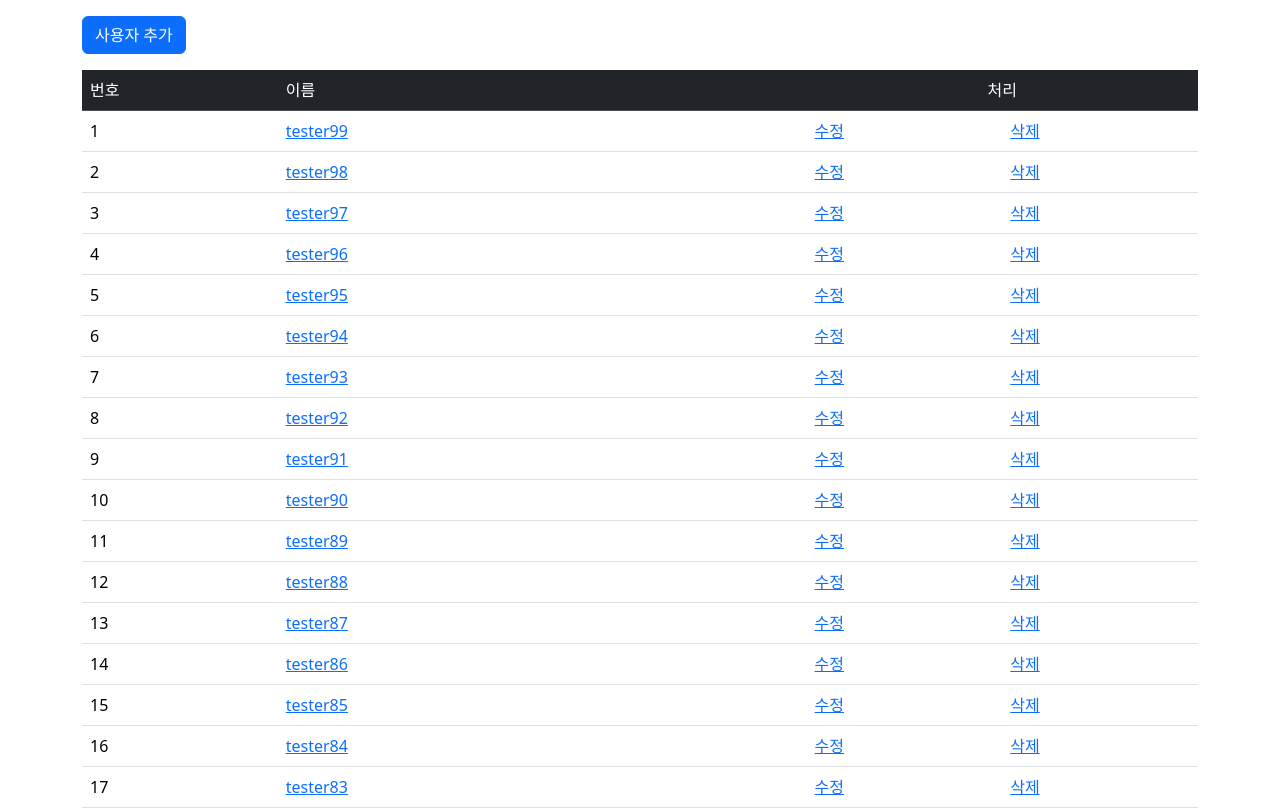
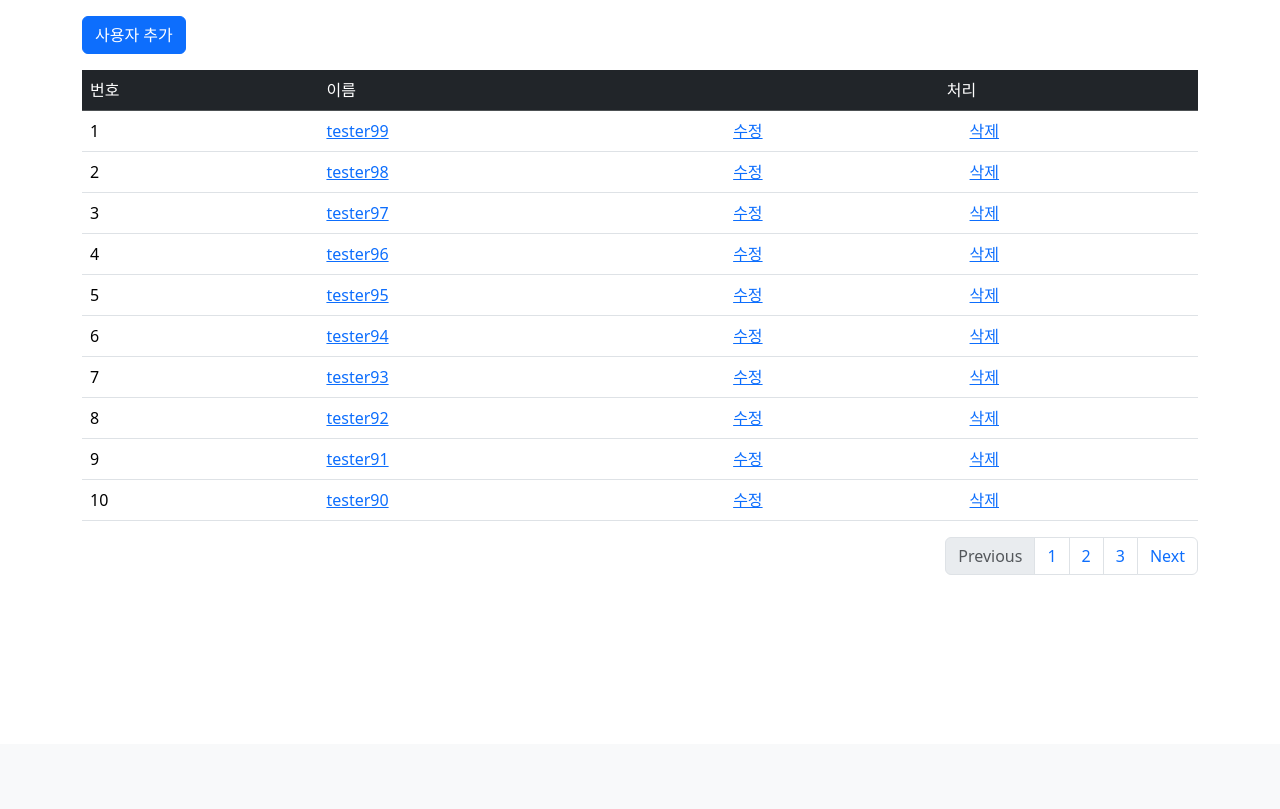
Before and after one commit to HoRi0506/Django_Test, a Django app: page /TestDjango/ in a window 1280 px wide. Shown: the part 56-865 px from the top of the page. After the commit the page ends 631 px from the top, so only its background shows below. Run offline with Django 5.2, Linux system fonts and the light colour scheme; data comes from the database, SQL or seed files in the repository; both versions use the stored data as it was after the commit; some libraries are stand-ins or nearby versions.

Commit message:
add chapter 14-1

```diff
--- a/testsite/TestDjango/views.py
+++ b/testsite/TestDjango/views.py
@@ -3,12 +3,15 @@
 from django.utils import timezone
 from .models import Member
 from .forms import MemberForm
+from django.core.paginator import Paginator
 
 # Create your views here.
 def index(request):
-    # return HttpResponse('Welcome to the world of Django')
+    cur_page = request.GET.get('page', 1) # page
     member_list = Member.objects.order_by('-create_date')
-    context = {'member_list' : member_list}
+    paginator = Paginator(member_list, 10) # 페이지 당 10개
+    page = paginator.get_page(cur_page) # page 오브젝트 생성
+    context = {'member_list' : page}
     return render(request, template_name='TestDjango/member_list.html', context=context)
 
 def detail(request, member_id):
--- a/testsite/templates/TestDjango/member_list.html
+++ b/testsite/templates/TestDjango/member_list.html
@@ -28,5 +28,18 @@
     {% else %}
         <p>사용자 데이터가 없습니다.</p>
     {% endif %}
+    <nav aria-label="Page navigation example">
+        <ul class="pagination justify-content-end">
+          <li class="page-item disabled">
+            <a class="page-link">Previous</a>
+          </li>
+          <li class="page-item"><a class="page-link" href="#">1</a></li>
+          <li class="page-item"><a class="page-link" href="#">2</a></li>
+          <li class="page-item"><a class="page-link" href="#">3</a></li>
+          <li class="page-item">
+            <a class="page-link" href="#">Next</a>
+          </li>
+        </ul>
+      </nav>
 </div>
 {% endblock %}
```
Also changed, not shown: README.md, testsite/db.sqlite3.
